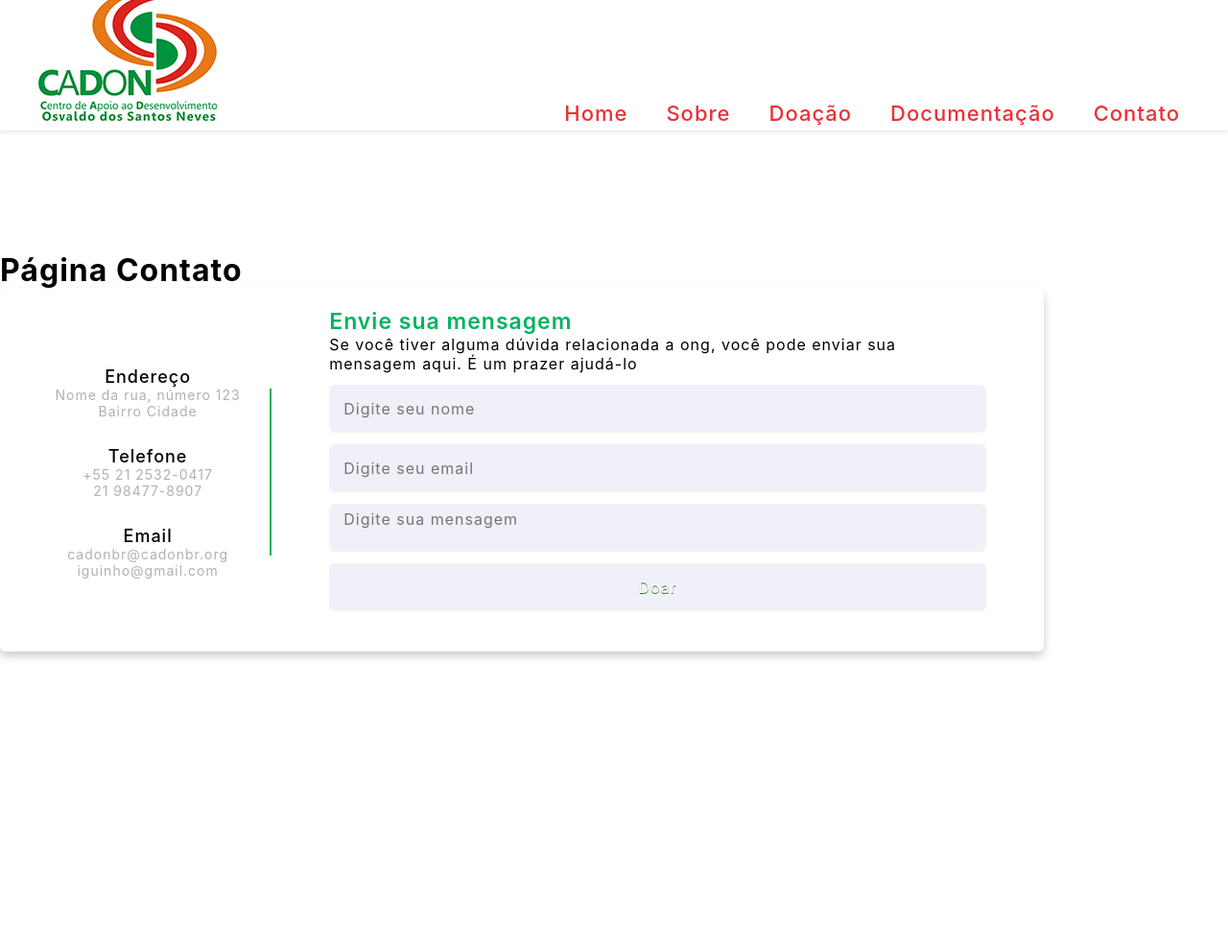
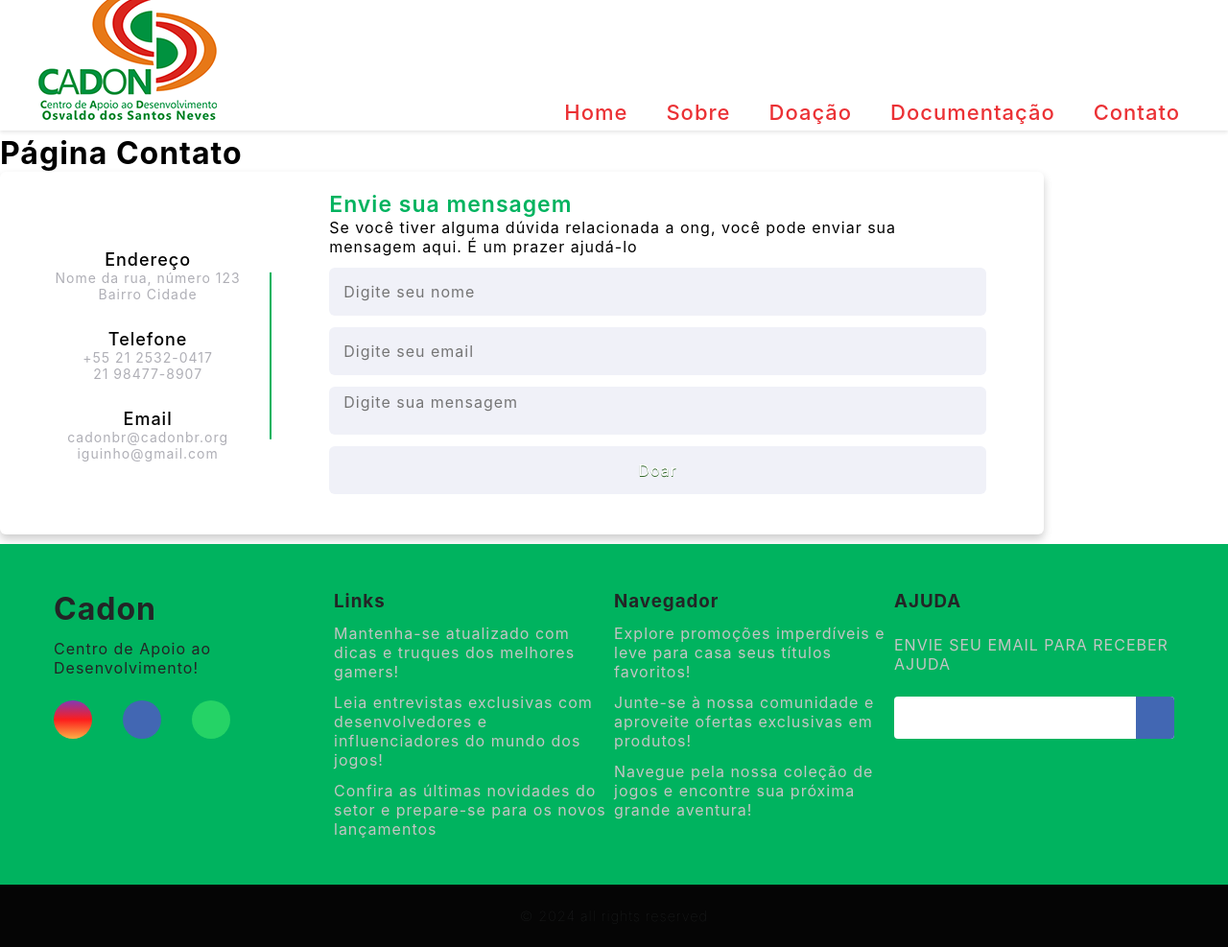
Before and after one commit to DagLeal/projetoOng, a Django app: page /contato/ in a window 1280 px wide. Shown: the whole page at 96% size. Before the commit the page ends 687 px from the top, so only its background shows below. Run offline with Django 5.2, Linux system fonts and the light colour scheme.

Commit message:
Colocando o footer em todas as páginas e ajustes header. (Acabei desconfigurando um pouco a página de contatos)

```diff
--- a/core/static/css/estilo.css
+++ b/core/static/css/estilo.css
@@ -5,7 +5,6 @@
   padding: 0;
   box-sizing: border-box;
   font-family: "Poppins", sans-serif;
-;
 }
 
 header {
@@ -30,7 +29,7 @@ header.shrink {
   align-items: flex-end;
   justify-content: space-between;
   height: 100%;
-  padding: 5px 40px;
+  padding: 6px 40px;
 }
 
 .navbar .menu {
@@ -94,6 +93,23 @@ header.shrink {
 main{
   padding-top: 17.5vh;
 }
+
+.page-wrapper {
+  display: flex;
+  flex-direction: column;
+  min-height: 100vh;
+}
+
+main {
+  flex: 1;
+}
+
+footer {
+  width: 100%;
+  padding-top: 10px;
+  background-position: bottom;
+}
+
 
 /* --------------------------------------------------------------------
 Inicio da pagina de contato
@@ -222,7 +238,6 @@ body {
   position:relative;
   top:1px;
 }
-
 
 /* RESPONSIVIDADE ------------------------------------------ */
 
--- a/core/static/js/header.js
+++ b/core/static/js/header.js
@@ -6,11 +6,11 @@ document.addEventListener('DOMContentLoaded', function () {
   window.addEventListener('scroll', function () {
     if (window.scrollY > 50) {
       header.classList.add('shrink');
-      logoImg.src = "/static/core/img/logo-pequena.png";
+      logoImg.src = "/static/img/logo-pequena.png";
       main.style.paddingTop = "5.5vh";
     } else {
       header.classList.remove('shrink');
-      logoImg.src = "/static/core/img/logo-grande.png";
+      logoImg.src = "/static/img/logo-grande.png";
       main.style.paddingTop = "17.5vh";
     }
   });
--- a/core/templates/base.html
+++ b/core/templates/base.html
@@ -7,6 +7,7 @@
     <link rel="stylesheet" href="{% static 'css/estilo.css' %}">
 </head>
 <body>
+    <div class="page-wrapper">
         <header id="main-header">
           <div class="header-content">
             <div class="logo">
@@ -35,6 +36,81 @@
         <main id="main-content">
             {% block content %}{% endblock %}
         </main>
+
+        <footer>
+          <div id="footer_content">
+              <div id="footer_contacts">
+                  <h1>Cadon</h1>
+                  <p>Centro de Apoio ao Desenvolvimento!</p>
+
+                  <div id="footer_social_media">
+                  <a href="https://www.instagram.com/igorr.boy/" target="_blank" class="footer-link" id="instagram">
+                      <i class="fa-brands fa-instagram"></i>
+                  </a>
+                  <a href="https://www.facebook.com/PlayStationBR" class="footer-link" id="facebook">
+                      <i class="fa-brands fa-facebook"></i>
+                  </a>
+                  <a href="#" class="footer-link" id="whatsapp">
+                      <i class="fa-brands fa-whatsapp"></i>
+                  </a>
+                  </div>
+              </div>
+
+              <ul class="footer-list">
+                  <li>
+                      <h3>Links</h3>
+                  </li>
+                  <li>
+                      <a href="#" class="footer-link">Mantenha-se atualizado com dicas e truques dos melhores gamers!</a>
+                  </li>
+                  <li>
+                      <a href="#" class="footer-link">Leia entrevistas exclusivas com desenvolvedores e influenciadores do mundo dos jogos!</a>
+                  </li>
+                  <li>
+                      <a href="#" class="footer-link">Confira as últimas novidades do setor e prepare-se para os novos lançamentos</a>
+                  </li>
+
+              </ul>
+
+              <ul class="footer-list">
+                  <li>
+                      <h3>Navegador</h3>
+                  </li>
+                  <li>
+                      <a href="#" class="footer-link">Explore promoções imperdíveis e leve para casa seus títulos favoritos!</a>
+                  </li>
+                  <li>
+                      <a href="#" class="footer-link">Junte-se à nossa comunidade e aproveite ofertas exclusivas em produtos!</a>
+                  </li>
+                  <li>
+                      <a href="#" class="footer-link">Navegue pela nossa coleção de jogos e encontre sua próxima grande aventura!</a>
+                  </li>
+
+              </ul>
+
+              <div id="footer_subscribe">
+                  <h3>AJUDA</h3>
+
+                  <p>ENVIE SEU EMAIL PARA RECEBER AJUDA</p>
+
+                  <div id="input_group">
+                      <input type="email" id="email">
+                      <button>
+                          <i class="fa-regular fa-envelope"></i>
+                      </button>
+                  </div>
+              </div>
+
+          </div>
+
+
+          <div id="footer_copyright">
+              &#169
+              2024 all rights reserved
+          </div>
+
+        </footer>
+    </div>
     <script src="{% static 'js/header.js' %}"></script>
 </body>
 </html>
```
Also changed, not shown: core/templates/home.html (+0 -81 lines), core/static/img/logo-pequena.png (added). Lines whose indentation alone changed are shown as unchanged.
